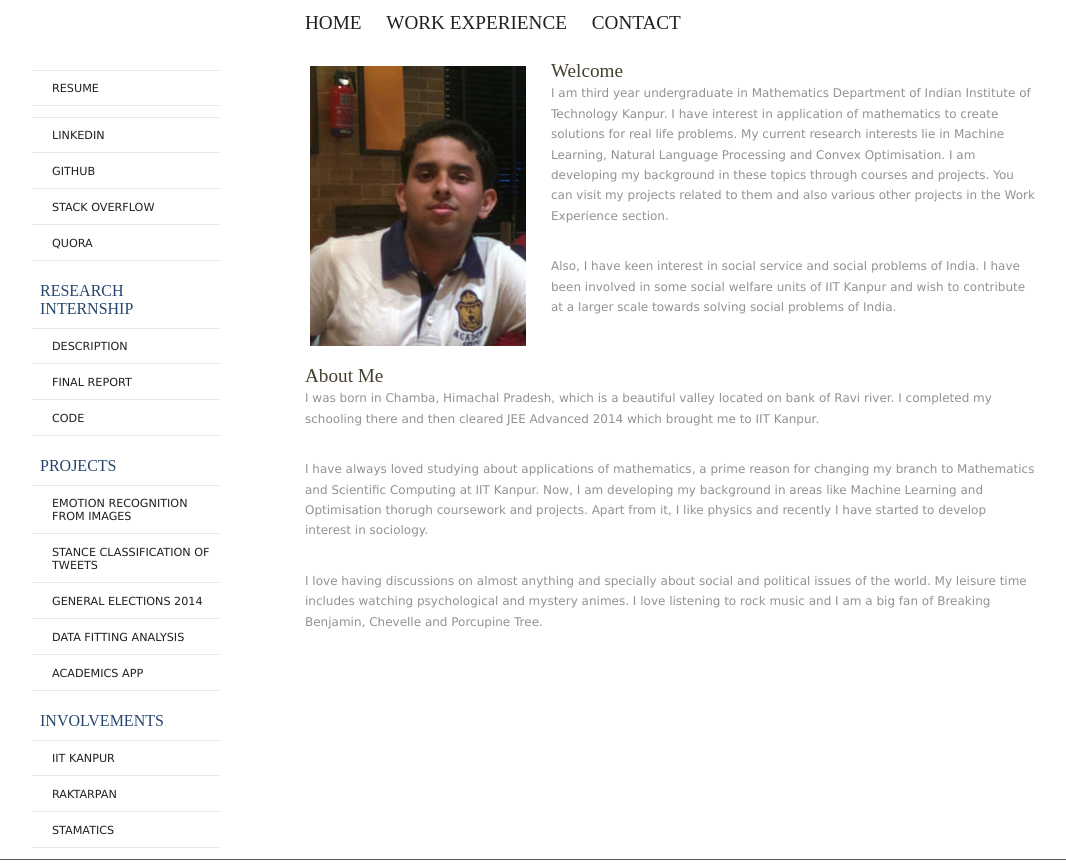
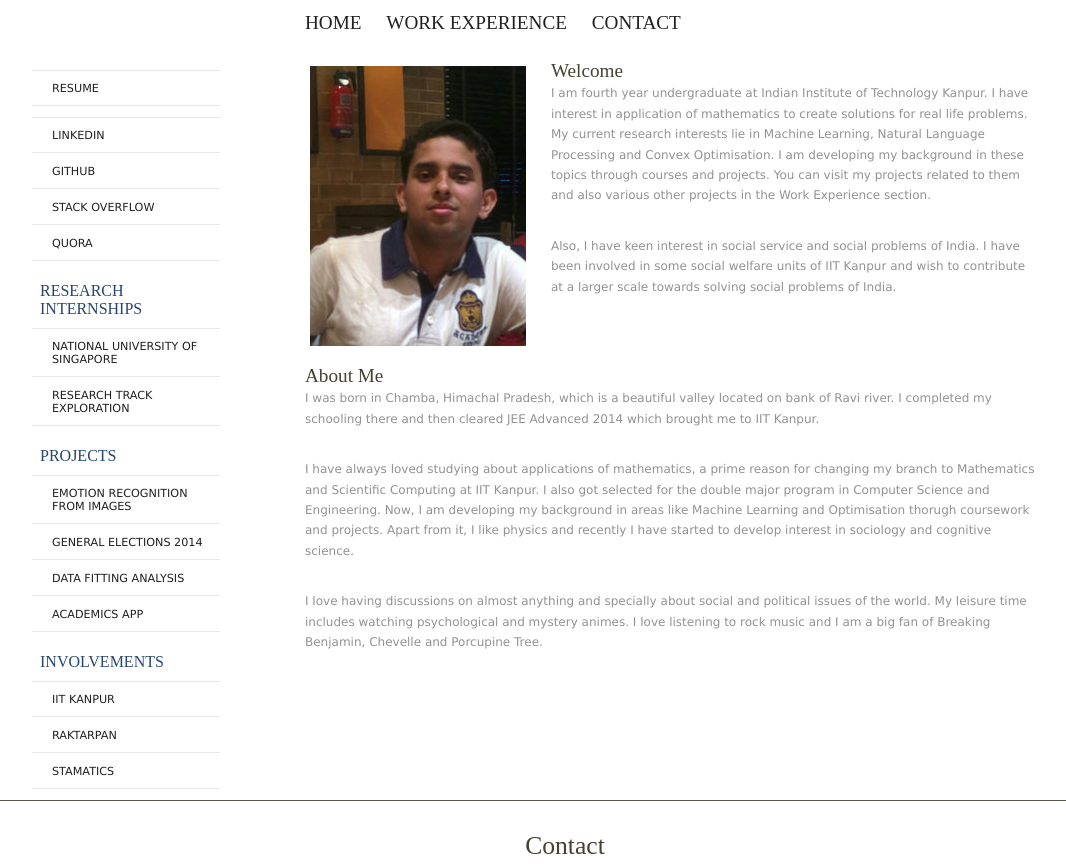
Before and after one commit to divyat09/divyat09.github.io, a plain HTML site: page index.html in a window 1280 px wide. Shown: the top 864 px of the page, without its empty margins (75-1141 px from the left). Drawn offline with Linux system fonts and the light colour scheme.

Commit message:
Update 2

```diff
--- a/index.html
+++ b/index.html
@@ -30,7 +30,7 @@
 
           <div class="content-right">
             <h2>Welcome </h2>
-            <p class="intro">I am third year undergraduate in Mathematics Department of Indian Institute of Technology Kanpur. I have interest in application of mathematics to create solutions for real life problems. My current research interests lie in Machine Learning, Natural Language Processing and Convex Optimisation. I am developing my background in these topics through courses and projects. You can visit my projects related to them and also various other projects in the Work Experience section. </p>
+            <p class="intro">I am fourth year undergraduate at Indian Institute of Technology Kanpur. I have interest in application of mathematics to create solutions for real life problems. My current research interests lie in Machine Learning, Natural Language Processing and Convex Optimisation. I am developing my background in these topics through courses and projects. You can visit my projects related to them and also various other projects in the Work Experience section. </p>
             <p> Also, I have keen interest in social service and social problems of India. I have been involved in some  social welfare units of IIT Kanpur and wish to contribute at a larger scale towards solving social problems of India. </p>
           </div>
 
@@ -38,7 +38,7 @@
             <h2>About Me</h2>
             <p class="intro">I was born in Chamba, Himachal Pradesh, which is a beautiful valley located on bank of Ravi river. I completed my schooling there and then cleared JEE Advanced 2014 which brought me to IIT Kanpur.</p>
 
-            <p class="intro"> I have always loved studying about applications of mathematics, a prime reason for changing my branch to Mathematics and Scientific Computing at IIT Kanpur. Now, I am developing my background in areas like Machine Learning and Optimisation thorugh coursework and projects. Apart from it, I like physics and recently I have started to develop interest in sociology. </p>
+            <p class="intro"> I have always loved studying about applications of mathematics, a prime reason for changing my branch to Mathematics and Scientific Computing at IIT Kanpur. I also got selected for the double major program in Computer Science and Engineering. Now, I am developing my background in areas like Machine Learning and Optimisation thorugh coursework and projects. Apart from it, I like physics and recently I have started to develop interest in sociology and cognitive science. </p>
 
             <p class="intro"> I love having discussions on almost anything and specially about social and political issues of the world. My leisure time includes watching psychological and mystery animes. I love listening to rock music and I am a big fan of Breaking Benjamin, Chevelle and Porcupine Tree. </p>
 
@@ -60,17 +60,15 @@
           <li><a href="https://www.quora.com/profile/Divyat-Mahajan" target="_blank">Quora</a></li>
         </ul>
 
-        <h4 class="side-nav">Research Internship</h4>
+        <h4 class="side-nav">Research Internships</h4>
         <ul class="side-nav">
-          <li><a href="https://nyc.iitk.ac.in/rte/2016/08/02/DivyatMahajan.html" target="_blank">Description</a></li>
-          <li><a href="RTE_Report.pdf" target="_blank">Final Report</a></li>
-          <li><a href="https://github.com/divyat09/NLP/tree/Project" target="_blank">Code</a></li>
-        </ul>
+          <li><a href="https://github.com/divyat09/NLP/tree/Project" target="_blank">National University of Singapore</a></li>
+          <li><a href="https://github.com/divyat09/NLP/tree/Project" target="_blank">Research Track Exploration</a></li>
+          </ul>
 
         <h4 class="side-nav" style=>Projects</h4>
         <ul class="side-nav">
           <li><a href="CS 771A Project Report.pdf" target="_blank"> Emotion Recognition from Images </a></li>
-          <li><a href="https://github.com/divyat09/NLP/tree/Project" target="_blank"> Stance Classification of Tweets</a></li>
           <li><a href="Multi-agent Report.pdf" target="_blank">General Elections 2014</a></li>
           <li><a href="https://github.com/divyat09/Matlab_StatsProject/tree/Project" target="_blank">Data Fitting Analysis</a></li>
           <li><a href="https://github.com/shubham9799/Oarsapp" target="_blank">Academics App</a></li>
```
